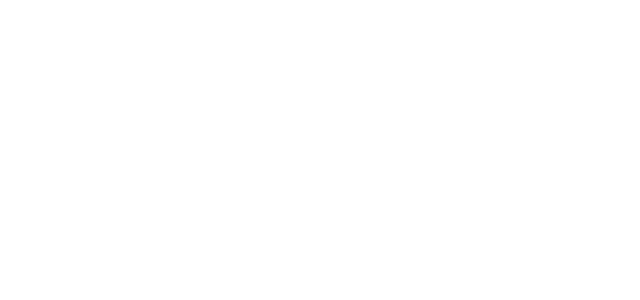
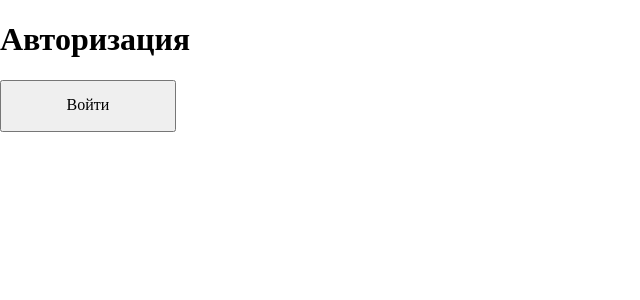
Before and after one commit to MaksMeamk/SPA, a React (Vite) app: page / in a window 1280 px wide. Before the commit this address had no page. Shown: the top 300 px of the page, without its empty margins (0-640 px from the left). Built offline with nearby package versions, Linux system fonts and the light colour scheme.

Commit message:
add first button

```diff
--- a/package.json
+++ b/package.json
@@ -13,6 +13,7 @@
     "lint": "npm run lint:js && npm run lint:styles && npm run format"
   },
   "dependencies": {
+    "normalize.css": "^8.0.1",
     "react": "^19.0.0",
     "react-dom": "^19.0.0",
     "react-router-dom": "^7.5.0"
--- a/src/App.jsx
+++ b/src/App.jsx
@@ -2,13 +2,19 @@ import { Route, Routes } from 'react-router-dom';
 import './App.scss';
 import Authorization from './pages/Authorization';
 import Registration from './pages/Registration';
+import PrivateRoute from './components/PrivateRoute';
 function App() {
   return (
     <>
       <div>
         <Routes>
-          <Route path="/authorization" element={<Authorization />}></Route>
+          <Route path="/" element={<Authorization />}></Route>
           <Route path="/registration" element={<Registration />}></Route>
+          {/*  <PrivateRoute isAuth={true}>
+            <Route path="/startSearch" element={<StartSearch />}></Route>
+            <Route path="/resultSearch" element={<ResultSearch />}></Route>
+          </PrivateRoute> */}
+          <Route path="*" element={<p>Страница не найдена</p>} />
         </Routes>
       </div>
     </>
--- /dev/null
+++ b/src/components/Button.jsx
@@ -0,0 +1,9 @@
+import styles from './Button.module.scss';
+function Button({ children, onClick }) {
+  return (
+    <button className={styles.button} onClick={onClick}>
+      {children}
+    </button>
+  );
+}
+export default Button;
--- /dev/null
+++ b/src/components/Button.module.scss
@@ -0,0 +1,11 @@
+.button {
+    width: 176px;
+    height: 52px;
+    border-radius: 5;
+    background-color: "#1390E5";
+    transition: background-color 0.3s ease;
+
+    &:active {
+        background-color: "#E0F2FF"
+    }
+}
--- /dev/null
+++ b/src/components/PrivateRoute.jsx
@@ -0,0 +1,9 @@
+import { Outlet, Navigate } from 'react-router-dom';
+
+const PrivateRoute = ({ isAuth }) => {
+  if (!isAuth) {
+    return <Navigate to="/authorization" replace />;
+  } else return <Outlet />;
+};
+
+export default PrivateRoute;
--- a/src/main.jsx
+++ b/src/main.jsx
@@ -3,6 +3,7 @@ import { createRoot } from 'react-dom/client';
 import { BrowserRouter } from 'react-router-dom';
 import './index.scss';
 import App from './App';
+import 'normalize.css';
 
 createRoot(document.getElementById('root')).render(
   <StrictMode>
--- a/src/pages/Authorization.jsx
+++ b/src/pages/Authorization.jsx
@@ -1,8 +1,12 @@
+import Button from '../components/Button';
 import './Authorization.scss';
 function Authorization() {
   return (
     <>
-      <div>Авторизация</div>
+      <div className="authorization">
+        <h1>Авторизация</h1>
+        <Button>Войти</Button>
+      </div>
     </>
   );
 }
--- a/src/pages/Authorization.scss
+++ b/src/pages/Authorization.scss
@@ -0,0 +1,4 @@
+.authorization{
+    width: 500;
+    height: 500;
+}
--- a/src/pages/Registration.jsx
+++ b/src/pages/Registration.jsx
@@ -1,3 +1,4 @@
+import './Registration.scss';
 function Registration() {
   return <div>Регистрация</div>;
 }
--- /dev/null
+++ b/src/styles/variable.scss
@@ -0,0 +1,5 @@
+@import url('https://fonts.googleapis.com/css2?family=roboto:wght@400;500&display=swap');
+@import url('https://fonts.googleapis.com/css2?family=PT+Sans:wght@400&display=swap');
+
+$fontFamily: 'roboto', sans-serif;
+$fontFamilyNotes: 'PT Sans', sans-serif;
```
Also changed, not shown: src/pages/ResultSearch.jsx (added, +8 -0 lines), src/pages/StartSearch.jsx (added, +7 -0 lines), 1 other file (tests, documents, lock files or other folders).
